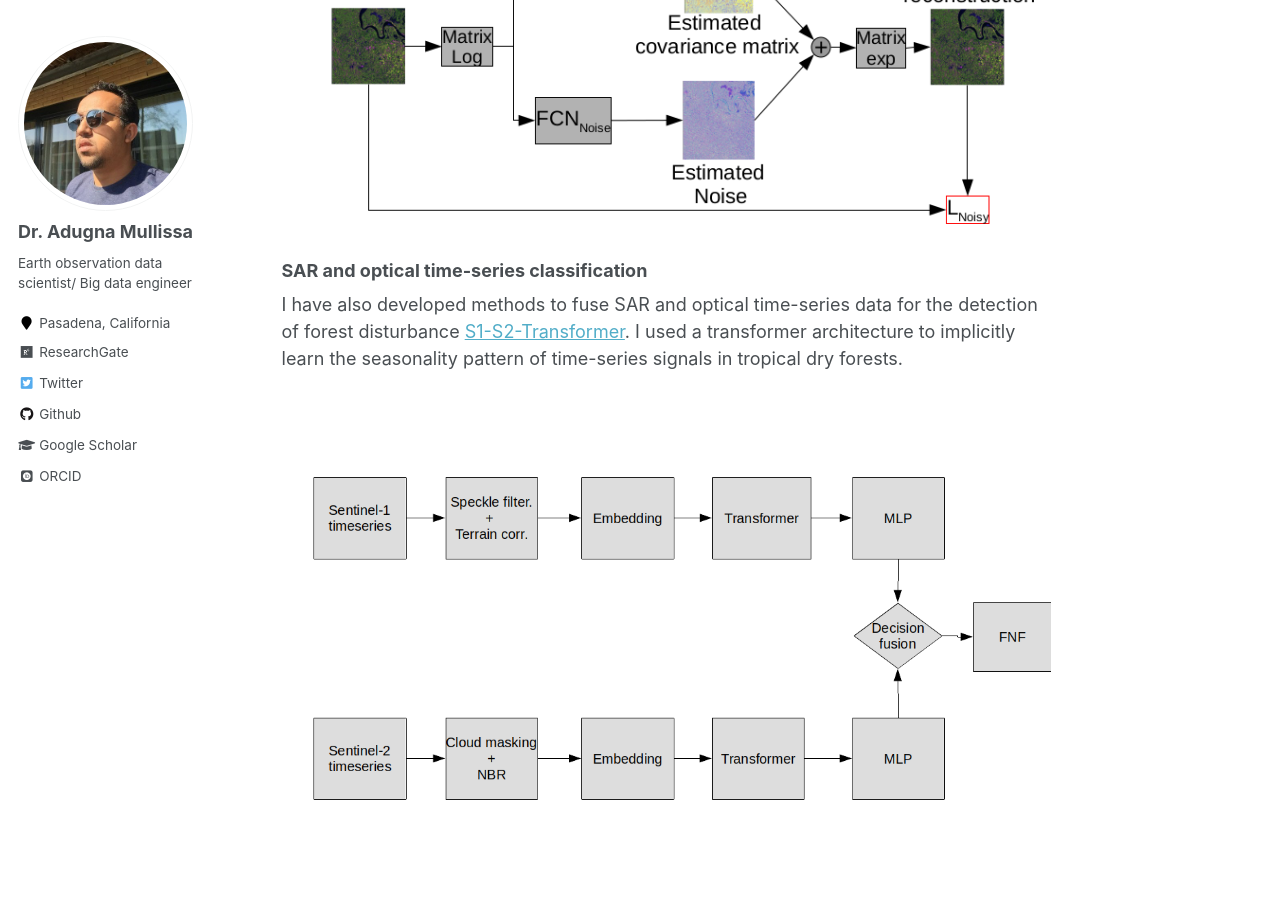
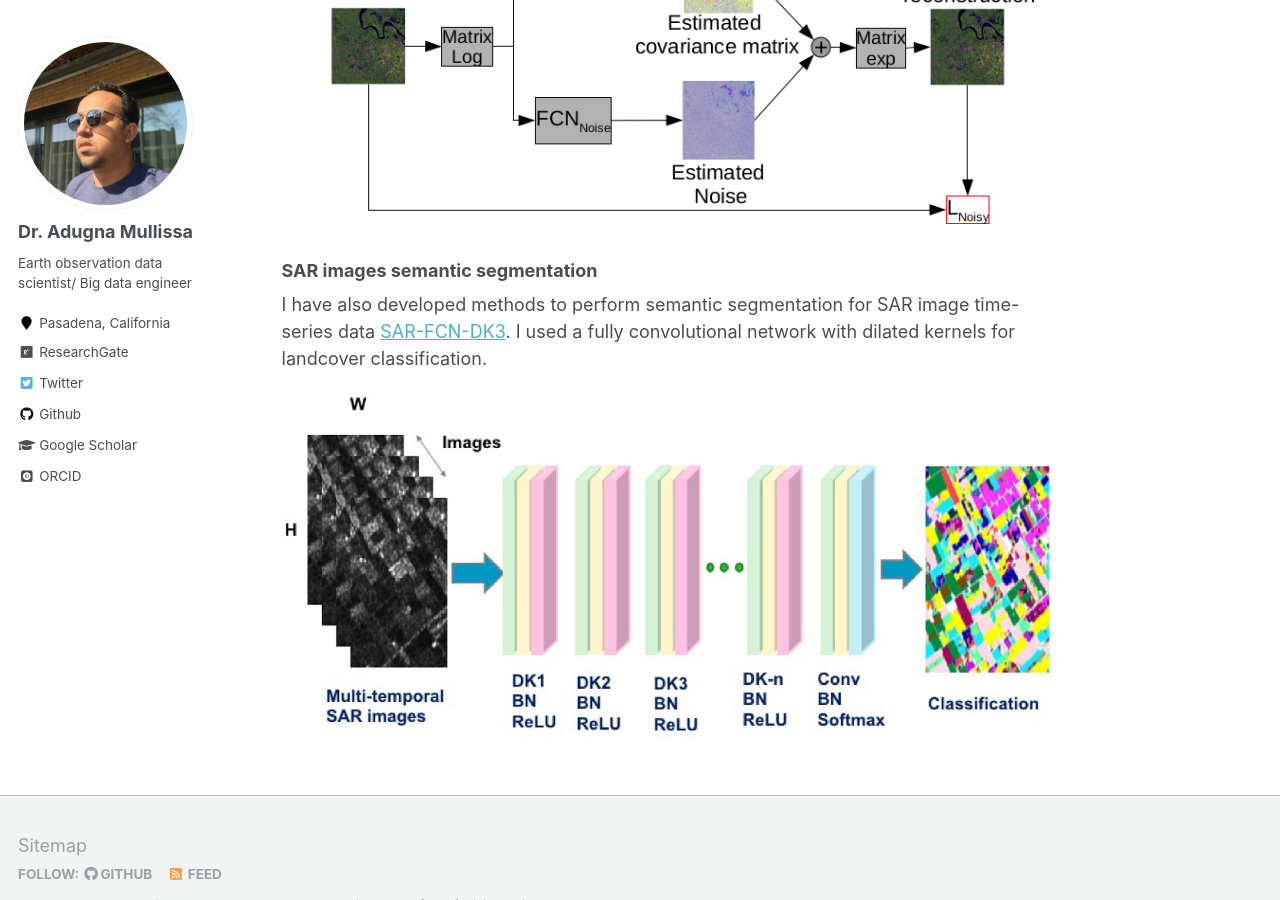
Before and after one commit to adugnag/adugnag.github.io, a Jekyll site: the page built from _pages/software.md, in a window 1280 px wide and 900 px high, scrolled down 2431 px. Built offline with Jekyll 4.4.1, drawn with Linux system fonts in a browser that asks for light colours; some web fonts are replaced.

Commit message:
Update software.md

```diff
--- a/_pages/software.md
+++ b/_pages/software.md
@@ -23,12 +23,6 @@ and PolSAR image despeckling in the complex domain [CV-deSpeckNet](https://githu
 
 ![](/images/software/CV-despecknet.png)
 
-### SAR and optical time-series classification
-
-I have also developed methods to fuse SAR and optical time-series data for the detection of forest disturbance [S1-S2-Transformer](https://github.com/adugnag/S1-S2_Transformer). I used a transformer architecture to implicitly learn the seasonality pattern of time-series signals in tropical dry forests.
-
-![](/images/software/S1-S2-Transformer.png)
-
 ### SAR images semantic segmentation
 
 I have also developed methods to perform semantic segmentation for SAR image time-series data [SAR-FCN-DK3](https://github.com/adugnag/SAR-FCN-DK3). I used a fully convolutional network with dilated kernels for landcover classification.
```
